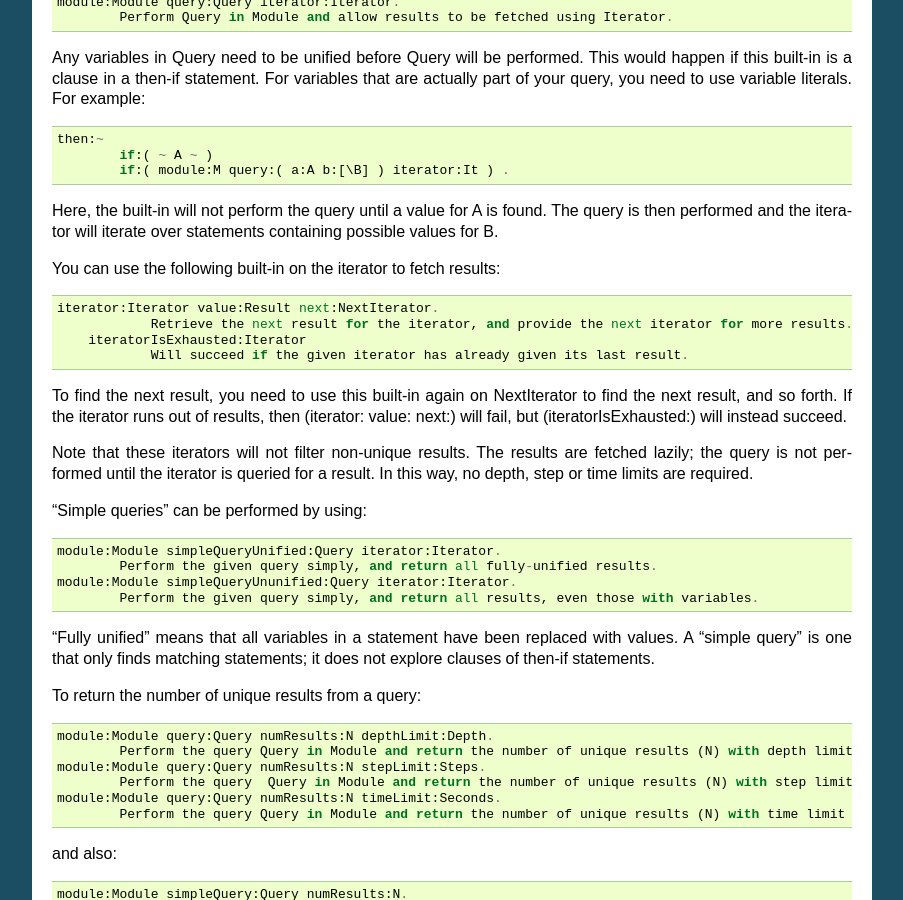
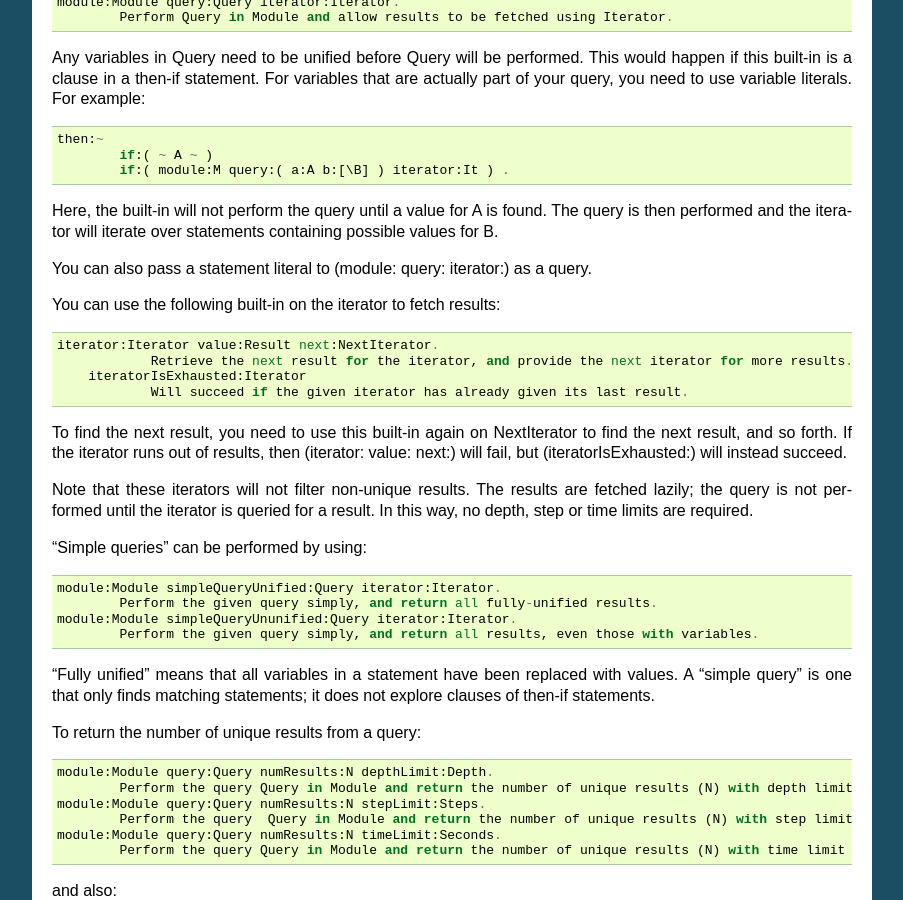
Before and after one commit to mikevdg/faish, a Sphinx documentation site: the page built from doc/language.rst, in a window 1280 px wide and 900 px high, scrolled down 7960 px. Shown: the whole window, without its empty margins (198-1101 px from the left). Built offline with Sphinx 7.4.7, drawn with Linux system fonts in a browser that asks for light colours.

Commit message:
Trying to get my new compiler to run basic queries.

```diff
--- a/doc/language.rst
+++ b/doc/language.rst
@@ -344,6 +344,8 @@ Any variables in Query need to be unified before Query will be performed. This w
 
 Here, the built-in will not perform the query until a value for A is found. The query is then performed and the iterator will iterate over statements containing possible values for B.
 
+You can also pass a statement literal to (module: query: iterator:) as a query.
+
 You can use the following built-in on the iterator to fetch results::
 
     iterator:Iterator value:Result next:NextIterator.
```
Also changed, not shown: 2 other files.
